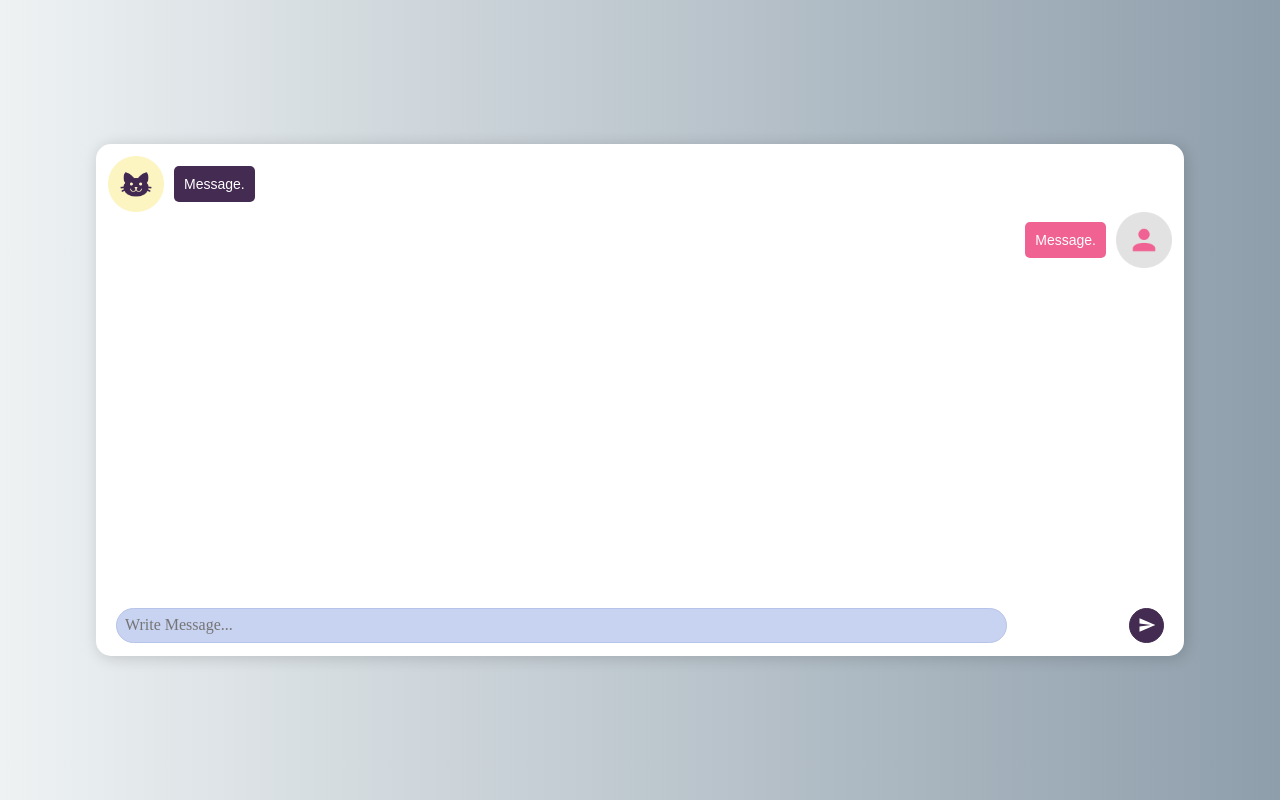
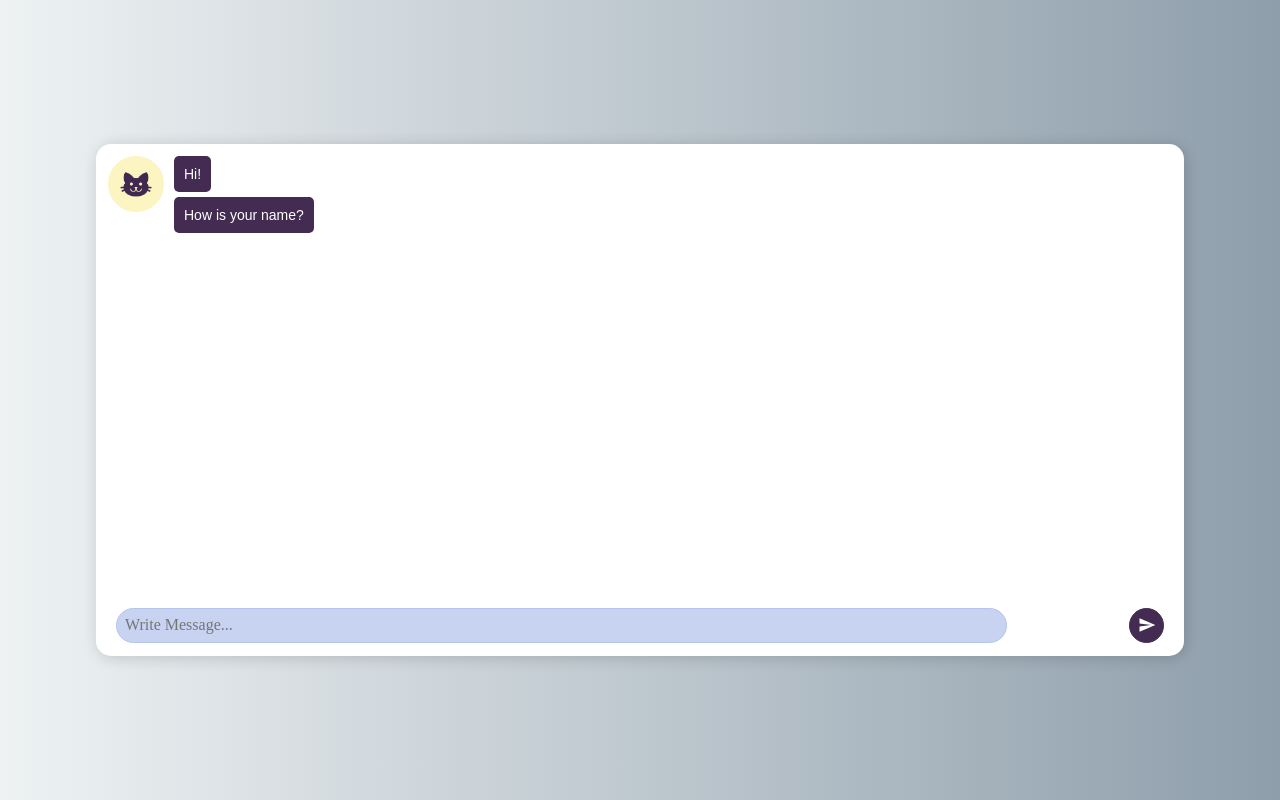
Before and after one commit to agusp-dev/reactcba-workshop-catbot, a React (Create React App) app: page /chat in a window 1280 px wide. Built offline with nearby package versions, Linux system fonts and the light colour scheme.

Commit message:
Integrated cat msgs component styles

```diff
--- a/src/components/catItem/CatItem.css
+++ b/src/components/catItem/CatItem.css
@@ -1,7 +1,7 @@
 .cat-item-container {
 	display: flex;
 	width: auto;
-	align-items: center;
+	/* align-items: center; */
 }
 
 .cat-item-container img {
@@ -16,7 +16,14 @@
 	background: #432b51;
 	border-radius: 5px;
 	width: fit-content;
-	max-width: 7%;
+	/* max-width: 7%; */
 	font-weight: normal;
 	box-sizing: border-box;
 }
+
+.cat-item-messages {
+	width: 100%;
+	display: flex;
+	flex-direction: column;
+	align-items: flex-start;
+}
--- a/src/components/catItem/CatItem.jsx
+++ b/src/components/catItem/CatItem.jsx
@@ -1,16 +1,23 @@
 import React from 'react'
 import './CatItem.css'
 import CatAvatar from '../../assets/cat.png'
+import PropTypes from 'prop-types'
 
-const CatItem = () => {
+const CatItem = ({ msgArray }) => {
 	return (
 		<div className='cat-item-container'>
 			<img src={CatAvatar} alt="Cat Avatar"/>
 			<div className='cat-item-messages'>
-				<label>Message.</label>
+				{msgArray.map((m, i) => {
+					return <label key={ i }>{ m }</label>
+				})}
 			</div>
 		</div>
 	)
 }
 
+CatItem.propTypes = {
+	msgArray: PropTypes.array.isRequired
+}
+
 export default CatItem
--- a/src/components/userItem/UserItem.jsx
+++ b/src/components/userItem/UserItem.jsx
@@ -1,17 +1,21 @@
 import React from 'react'
 import './UserItem.css'
 import UserAvatar from '../../assets/user.png'
+import PropTypes from 'prop-types'
 
-
-const UserItem = () => {
+const UserItem = ({ msgArray }) => {
 	return (
 		<div className='user-item-container'>
 			<div className='user-item-messages'>
-				<label>Message.</label>
+				<label>{ msgArray }</label>
 			</div>
 			<img src={UserAvatar} alt="User Avatar"/>
 		</div>
 	)
 }
 
+UserItem.propTypes = {
+	msgArray: PropTypes.array.isRequired
+}
+
 export default UserItem
--- a/src/pages/chat/Chat.jsx
+++ b/src/pages/chat/Chat.jsx
@@ -1,4 +1,4 @@
-import React from 'react'
+import React, { useState } from 'react'
 import CatItem from '../../components/catItem/CatItem'
 import UserItem from '../../components/userItem/UserItem'
 import InputChat from '../../components/inputChat/InputChat'
@@ -6,13 +6,34 @@ import './Chat.css'
 
 const Chat = () => {
 
+	const [ msg, setMsg ] = useState({})
+	const [ chat, setChat ] = useState([
+		{
+			id: 0,
+			emitter: 'cat',
+			msg: ['Hi!', 'How is your name?']
+		}
+	])
+
 	return (
 		<div className='chatbot-chat-container'>
 			<div className='chatbot-chat-content'>
 				<div className='chatbot-chat'>
 					<div className='chatbot-chat-container-body'>
-						<CatItem />
-						<UserItem />
+
+						{chat.map((m, i) => {
+							return (
+								m.emitter === 'cat' ? (
+									<CatItem
+										key={i}
+										msgArray={m.msg} />
+								) : (
+									<UserItem
+										key={i}
+										msgArray={m.msg} />
+								)
+							)
+						})}
 					</div>
 					<div className='chatbot-chat-container-input'>
 						<InputChat />
```
